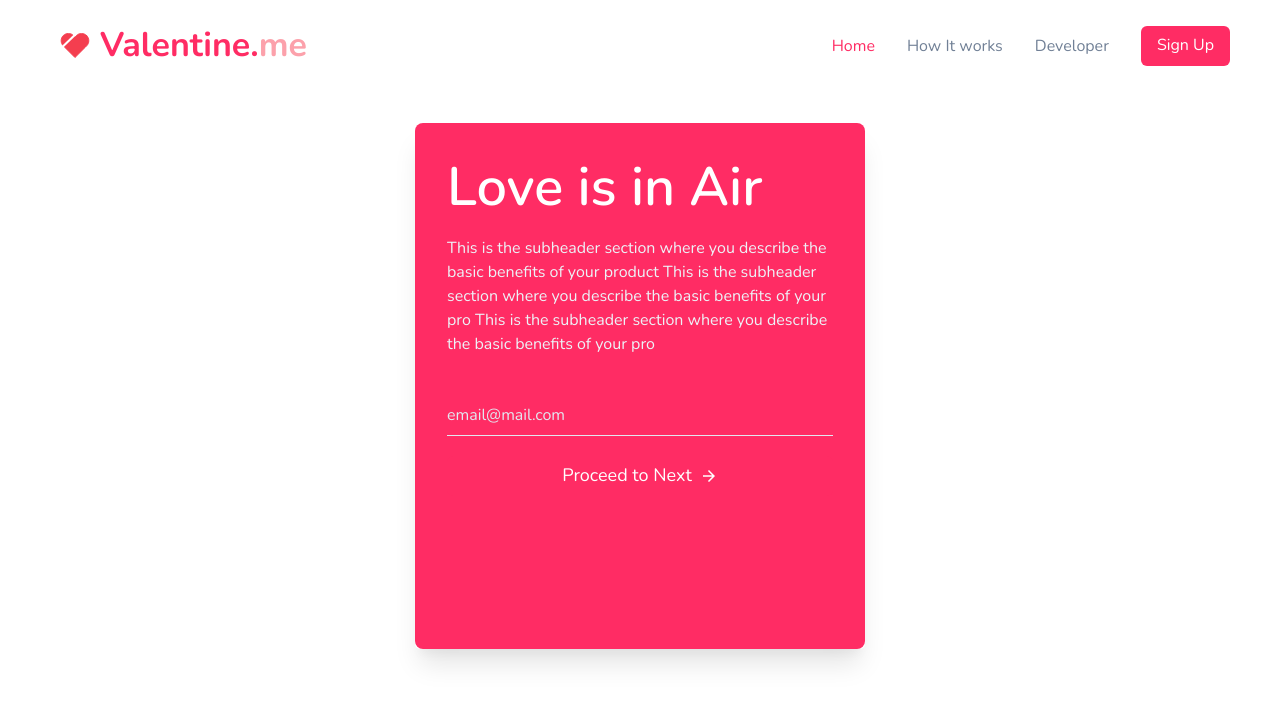
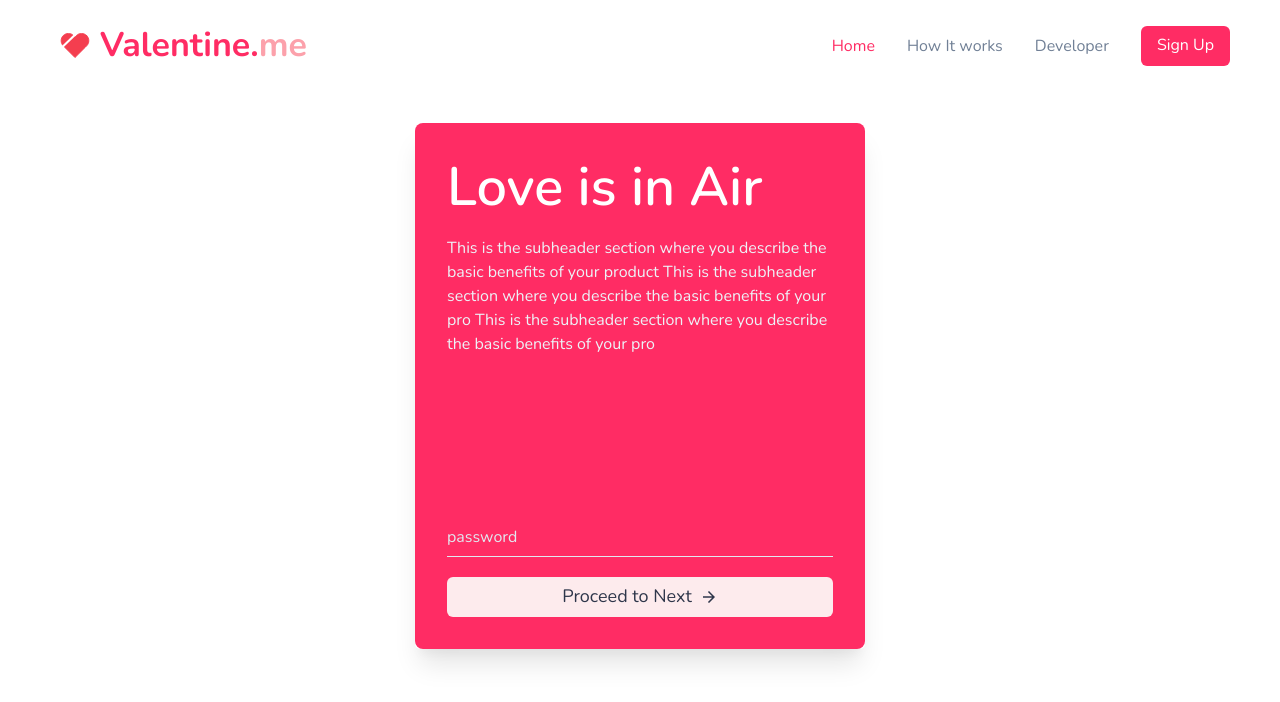
Before and after one commit to anish-yadav/dollar-valentine, a Next.js app: page /signin in a window 1280 px wide. Both pictures are taken after a click on the button "Proceed to Next". Shown: the top 702 px of the page. Built offline with nearby package versions, Linux system fonts and the light colour scheme.

Commit message:
Added password input

```diff
--- a/src/components/sections/Email.tsx
+++ b/src/components/sections/Email.tsx
@@ -1,24 +1,34 @@
 import { Formik } from "formik";
-import { Input, Flex, Text, Button } from "@chakra-ui/react";
+import { Input, Flex, Text, Button, Box } from "@chakra-ui/react";
 import { validateEmail } from "../../utils/validate";
 import { ArrowForwardIcon } from "@chakra-ui/icons";
+import { useEffect, useState } from "react";
 interface Props {
   handleChange: (s: string) => void;
-  hidden: boolean
+  hidden: boolean;
 }
 
 const EmailInput = ({ handleChange, hidden }: Props) => {
+  const [showPassInp, setPassInp] = useState<boolean>(false);
+  const [showEmailInp, setEmailInp] = useState<boolean>(true);
+
+  useEffect(() => {
+
+
+  },[showEmailInp, showPassInp])
   return (
     <Formik
-      initialValues={{ email: "" }}
+      initialValues={{ email: "", password: "" }}
       onSubmit={(values, { setSubmitting, setErrors }) => {
         setTimeout(() => {
           console.log("Submitting");
-          console.log(values)
+          console.log(values);
           const error = validateEmail(values.email);
-            console.log("errors", error)
+          console.log("errors", error);
           if (error) {
             setErrors({ email: "Enter a valid email address" });
+            setEmailInp(true);
+            setPassInp(false);
           } else {
             handleChange(values.email);
           }
@@ -37,15 +47,18 @@ const EmailInput = ({ handleChange, hidden }: Props) => {
           p={[4, 8]}
           flexDirection={"column"}
           borderRadius={8}
-          justifyContent={"flex-start"}
+          justifyContent={"space-between"}
         >
+          <Box>
             <Text variant="hero">Love is in Air</Text>
             <Text variant="bodyWhite" mt={4}>
-            This is the subheader section where you describe the basic benefits
-            of your product This is the subheader section where you describe the
-            basic benefits of your pro This is the subheader section where you
-            describe the basic benefits of your pro
+              This is the subheader section where you describe the basic
+              benefits of your product This is the subheader section where you
+              describe the basic benefits of your pro This is the subheader
+              section where you describe the basic benefits of your pro
             </Text>
+          </Box>
+          <Box>
             <Input
               mt={10}
               variant="flushed"
@@ -59,16 +72,42 @@ const EmailInput = ({ handleChange, hidden }: Props) => {
               focusBorderColor="white"
               isInvalid={errors && errors.email ? true : false}
               errorBorderColor={"red"}
+              hidden={!showEmailInp}
+            />
+            <Input
+              mt={10}
+              variant="flushed"
+              onChange={handleChange("password")}
+              value={values.password}
+              placeholder="password"
+              color="white"
+              _placeholder={{
+                color: "gray.200",
+              }}
+              focusBorderColor="white"
+              isInvalid={errors && errors.email ? true : false}
+              errorBorderColor={"red"}
+              hidden={!showPassInp}
             />
             <Button
               variant="submit"
+              background="primary.200"
+              color="black"
               isLoading={isSubmitting}
               loadingText={"Cheking email"}
               rightIcon={<ArrowForwardIcon />}
-            onClick={() => handleSubmit()}
+              onClick={() =>{
+                if(showPassInp && values.password.length > 5) {
+                  handleSubmit()
+                }else{
+                  setEmailInp(false);
+                  setPassInp(true);
+                }
+              }}
             >
               Proceed to Next
             </Button>
+          </Box>
         </Flex>
       )}
     </Formik>
```
Also changed, not shown: src/components/custom/MyInput.tsx (+6 -4 lines), src/utils/auth.ts (+26 -0 lines). Lines whose indentation alone changed are shown as unchanged.
